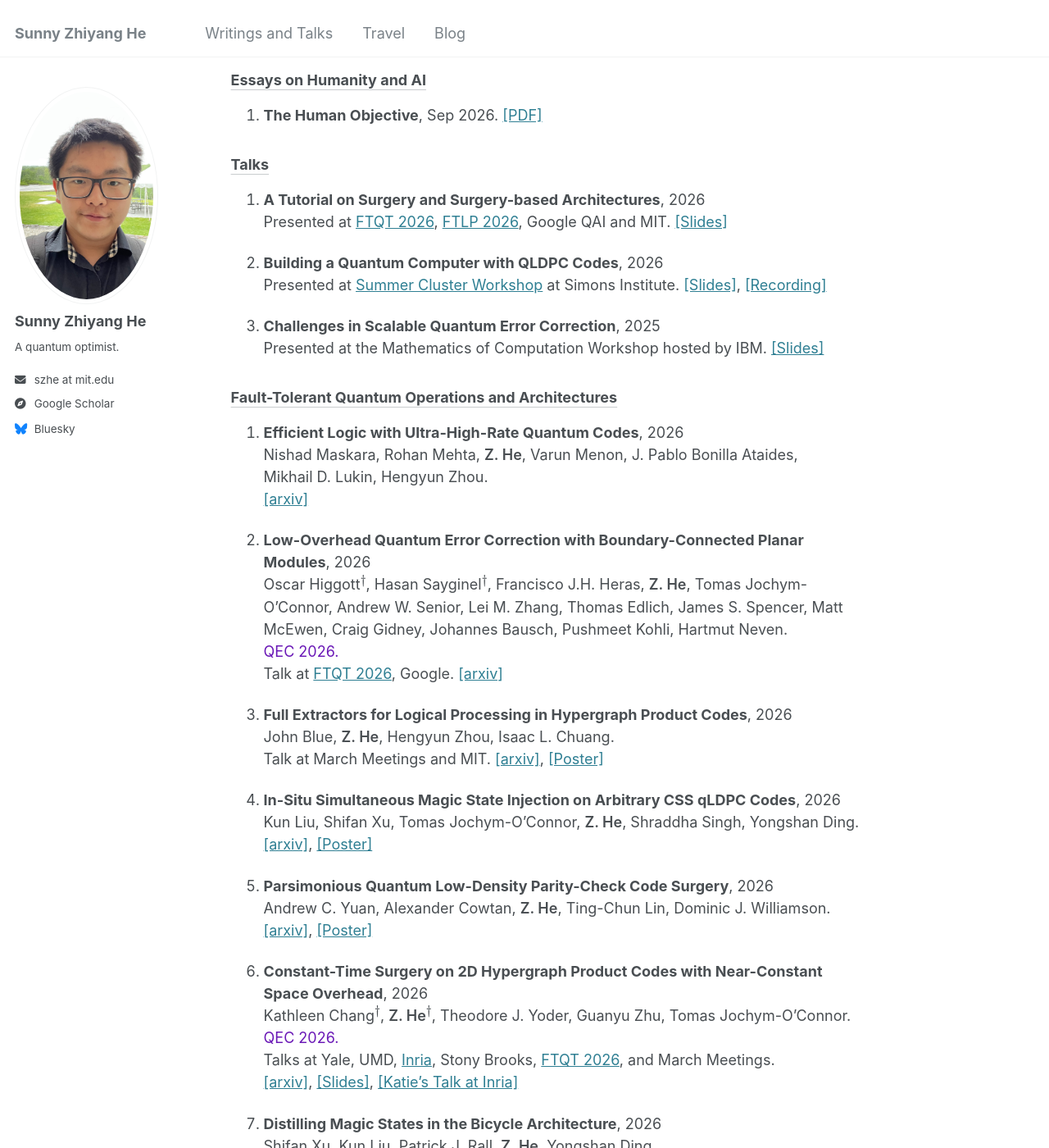
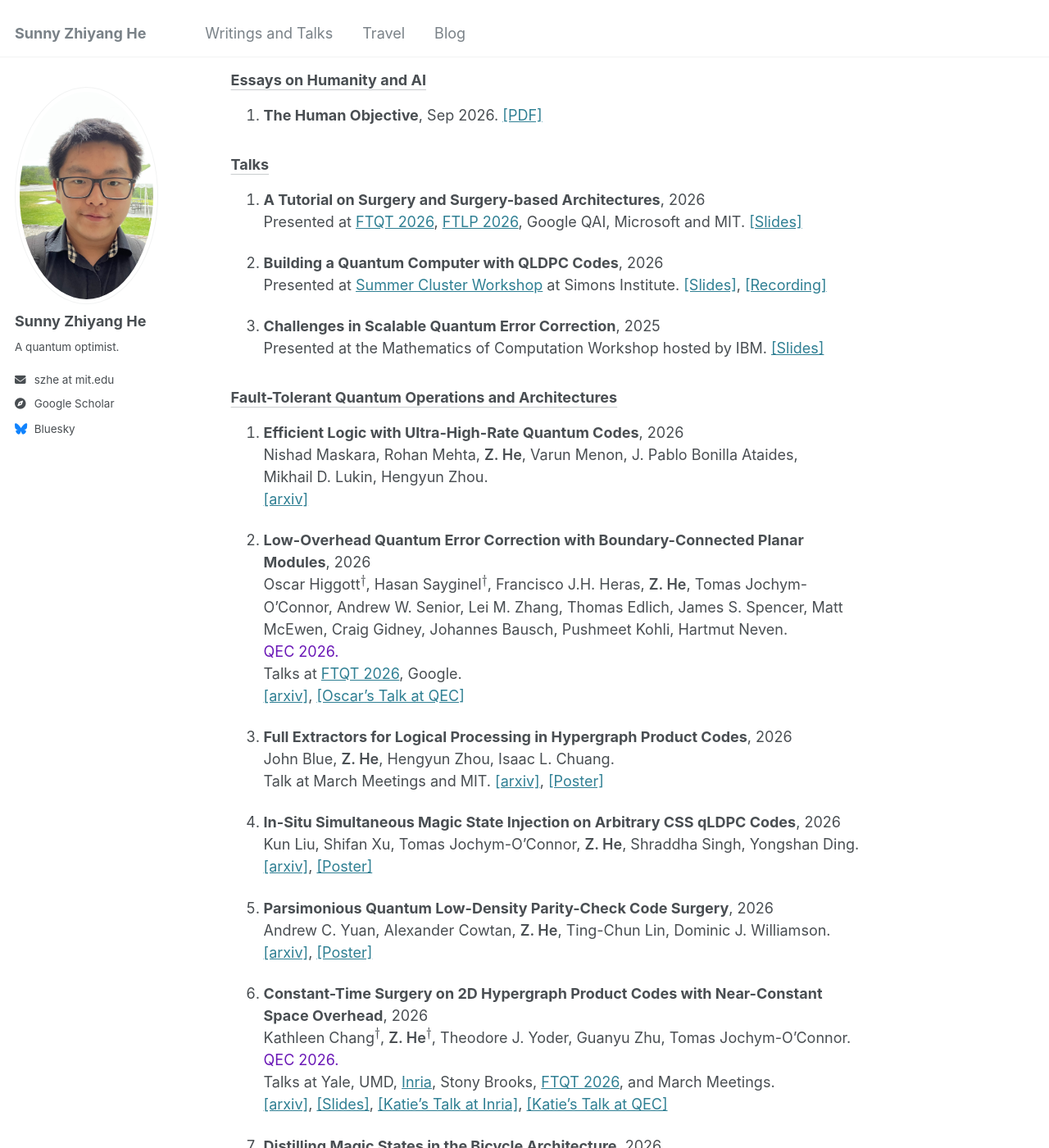
Before and after one commit to SunnyZhiyangHe/sunnyzhiyanghe.github.io, a Jekyll site: the page built from _pages/about.md, in a window 1280 px wide and 1400 px high, scrolled down 2492 px. Shown: the whole window at 82% size. Built offline with Jekyll 4.4.1, drawn with Linux system fonts in a browser that asks for light colours; some of the changed text lies outside the part shown.

Commit message:
Update about.md

```diff
--- a/_pages/about.md
+++ b/_pages/about.md
@@ -114,7 +114,7 @@ Symbols: ($$*$$) mark alphabetical ordering of authors, $$\dagger$$ denotes join
 
 ### Talks
 1. __A Tutorial on Surgery and Surgery-based Architectures__, 2026
-Presented at [FTQT 2026](https://benasque.org/2026ftqt/), [FTLP 2026](https://sites.google.com/view/2026-yitp-logical-processing/home), Google QAI and MIT. [[Slides]](/files/Talks/Surgery_Tutorial_Benasque2026.pdf)
+Presented at [FTQT 2026](https://benasque.org/2026ftqt/), [FTLP 2026](https://sites.google.com/view/2026-yitp-logical-processing/home), Google QAI, Microsoft and MIT. [[Slides]](/files/Talks/Surgery_Tutorial_Benasque2026.pdf)
 
 1. __Building a Quantum Computer with QLDPC Codes__, 2026
 Presented at [Summer Cluster Workshop](https://simons.berkeley.edu/workshops/quantum-summer-cluster-final-workshop/schedule#simons-tabs) at Simons Institute.
@@ -132,7 +132,8 @@ Nishad Maskara, Rohan Mehta, <span class="me">Z. He</span>, Varun Menon, J. Pabl
 1. __Low-Overhead Quantum Error Correction with Boundary-Connected Planar__ <span class="nowrap">__Modules__, 2026</span>
 Oscar Higgott$$^\dagger$$, Hasan Sayginel$$^\dagger$$, Francisco J.H. Heras, <span class="me">Z. He</span>, Tomas Jochym-O'Connor, Andrew W. Senior, Lei M. Zhang, Thomas Edlich, James S. Spencer, Matt McEwen, Craig Gidney, Johannes Bausch, Pushmeet Kohli, Hartmut Neven.
 <span class="venue">QEC 2026.</span>
-Talk at [FTQT 2026](https://benasque.org/2026ftqt/), Google. [[arxiv]](https://arxiv.org/abs/2610.03682)
+Talks at [FTQT 2026](https://benasque.org/2026ftqt/), Google.
+[[arxiv]](https://arxiv.org/abs/2610.03682), [[Oscar's Talk at QEC]](https://youtu.be/T8CvUVT1Wuk?si=VHba-k8vDGTB5Csz)
 
 1. __Full Extractors for Logical Processing in Hypergraph Product Codes__, 2026
 John Blue, <span class="me">Z. He</span>, Hengyun Zhou, Isaac L. Chuang.
@@ -151,7 +152,7 @@ Andrew C. Yuan, Alexander Cowtan, <span class="me">Z. He</span>, Ting-Chun Lin,
 Kathleen Chang$$^\dagger$$, <span class="me">Z. He</span>$$^\dagger$$, Theodore J. Yoder, Guanyu Zhu, Tomas Jochym-O'Connor.
 <span class="venue">QEC 2026.</span>
 Talks at Yale, UMD, [Inria](https://team.inria.fr/qasar/), Stony Brooks, [FTQT 2026](https://benasque.org/2026ftqt/), and March Meetings.
-[[arxiv]](https://arxiv.org/abs/2603.02157), [[Slides]](/files/Talks/constant-time-surgery.pdf), [[Katie's Talk at Inria]](https://mybox.inria.fr/d/1bdad1a71d834f9a8f8a/)
+[[arxiv]](https://arxiv.org/abs/2603.02157), [[Slides]](/files/Talks/constant-time-surgery.pdf), [[Katie's Talk at Inria]](https://mybox.inria.fr/d/1bdad1a71d834f9a8f8a/), [[Katie's Talk at QEC]](https://youtu.be/a6kcCyTYvok?si=hcYNlYDyyXMToR-a)
 
 1. __Distilling Magic States in the Bicycle Architecture__, 2026
 Shifan Xu, Kun Liu, Patrick J. Rall, <span class="me">Z. He</span>, Yongshan Ding.
@@ -162,7 +163,7 @@ Shifan Xu, Kun Liu, Patrick J. Rall, <span class="me">Z. He</span>, Yongshan Din
 1. __Fast and fault-tolerant logical measurements: Auxiliary hypergraphs and transversal surgery__, 2025
 Alexander Cowtan, <span class="me">Z. He</span>, Dominic J. Williamson, Theodore J. Yoder.
 <span class="venue">QEC 2026.</span>
-[[arxiv]](https://arxiv.org/abs/2510.14895), [[Slides]](/files/Talks/constant-time-surgery.pdf), [[Alex's Talk at Coogee]](https://www.youtube.com/watch?v=LxzwhhbG71M)
+[[arxiv]](https://arxiv.org/abs/2510.14895), [[Slides]](/files/Talks/constant-time-surgery.pdf), [[Alex's Talk at Coogee]](https://www.youtube.com/watch?v=LxzwhhbG71M), [[Katie's Talk at QEC]](https://youtu.be/a6kcCyTYvok?si=hcYNlYDyyXMToR-a)
 
 
 1. __Extractors: QLDPC Architecture for Efficient Pauli-Based Computation__, 2025
```
